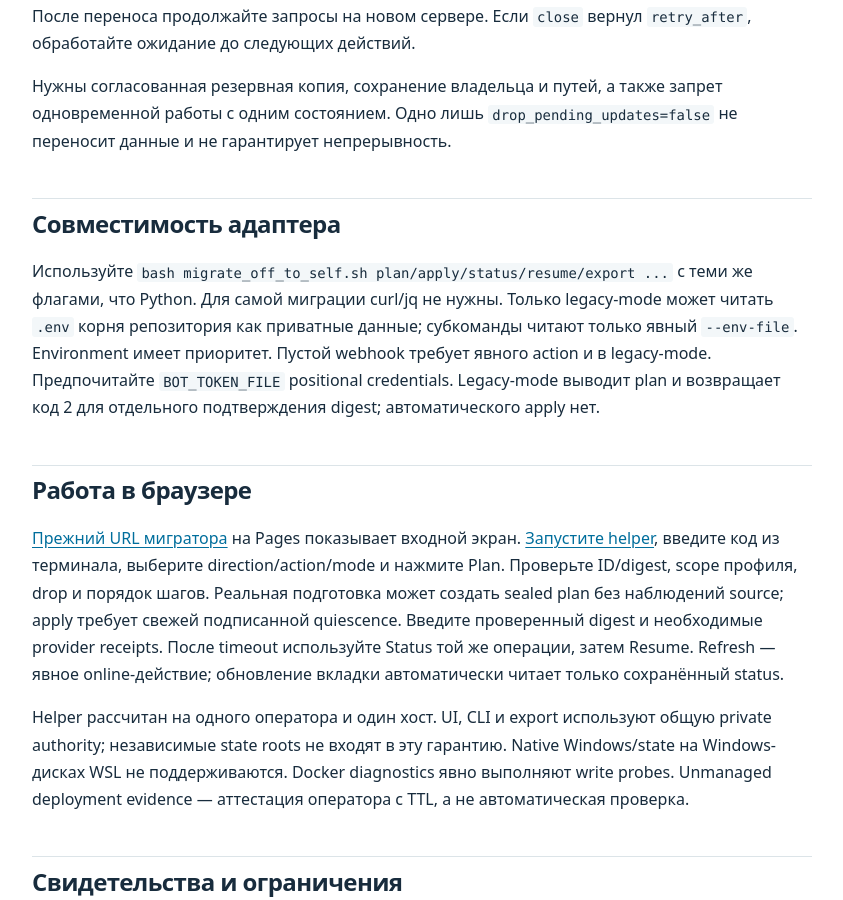
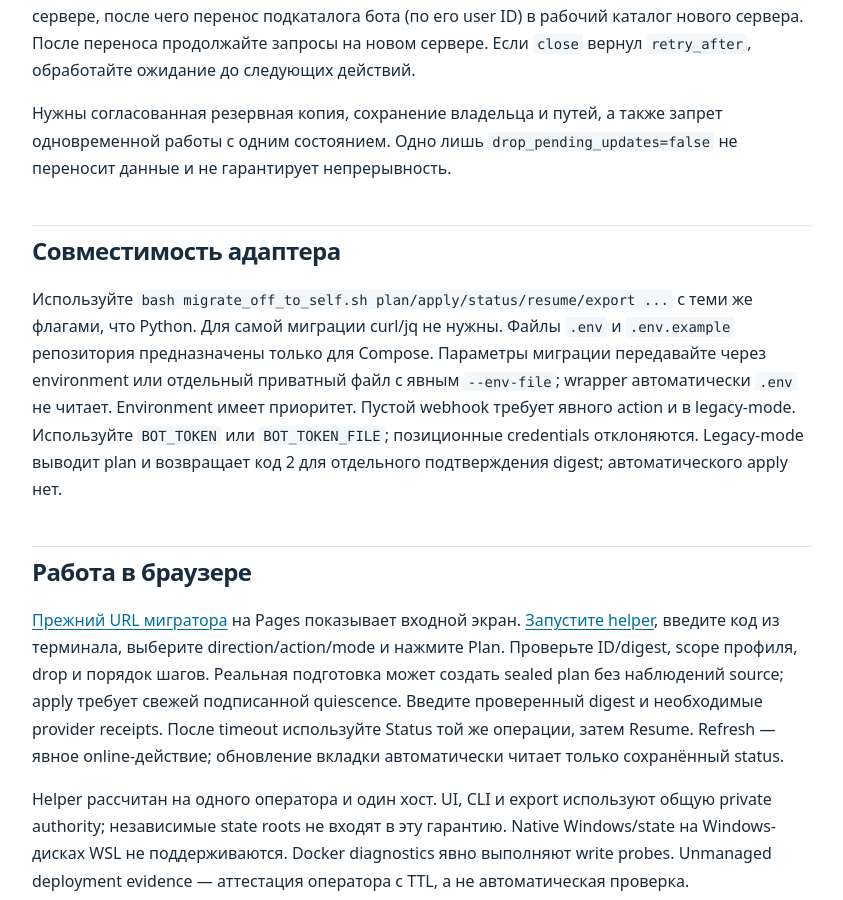
Before and after one commit to ichinya/tg-selfhost-botapi, a Jekyll site: the page built from docs/ru/migration.md, in a window 1280 px wide and 900 px high, scrolled down 2979 px. Shown: the whole window, without its empty margins (326-1169 px from the left). Built offline with Jekyll 4.4.1, drawn with Linux system fonts in a browser that asks for light colours; some of the changed text lies outside the part shown.

Commit message:
fix(cli): исключить позиционные секреты и неявное чтение dotenv; Refs #14

````diff
--- a/docs/ru/migration.md
+++ b/docs/ru/migration.md
@@ -53,9 +53,9 @@ PARTIAL. Readiness, миграция, webhook и доставка имеют о
 явные `OLD_BOT_URL`, `SELF_BOT_URL`, `MIGRATION_ACTION` и private deployment evidence.
 Пустой webhook не выбирает polling/preserve. Приоритет: CLI, process environment,
 явный `--env-file`. Env читается как данные с allowlist, shell expansion запрещён.
-Старое имя Bash сохраняется и передаёт субкоманды общему CLI. Positional
-token/target/webhook переводятся в environment; исходный token argv остаётся
-видимым вызывающему процессу и устарел. Legacy-вызов выводит sealed plan;
+Старое имя Bash сохраняется и передаёт субкоманды общему CLI. Позиционные
+token/target/webhook отклоняются без вывода значений; используйте environment
+или явно выбранный приватный файл ввода. Legacy-вызов выводит sealed plan;
 для выполнения нужен отдельный apply с его digest. Старой curl-последовательности нет.
 
 ```sh
@@ -118,10 +118,12 @@ webhook. `getWebhookInfo` не возвращает прежний `secret_token
 
 Используйте `bash migrate_off_to_self.sh plan/apply/status/resume/export ...`
 с теми же флагами, что Python. Для самой миграции curl/jq не нужны.
-Только legacy-mode может читать `.env` корня репозитория как приватные данные;
-субкоманды читают только явный `--env-file`. Environment имеет приоритет.
-Пустой webhook требует явного action и в legacy-mode. Предпочитайте
-`BOT_TOKEN_FILE` positional credentials. Legacy-mode выводит plan и возвращает
+Файлы `.env` и `.env.example` репозитория предназначены только для Compose.
+Параметры миграции передавайте через environment или отдельный приватный файл
+с явным `--env-file`; wrapper автоматически `.env` не читает.
+Environment имеет приоритет. Пустой webhook требует явного action и в legacy-mode.
+Используйте `BOT_TOKEN` или `BOT_TOKEN_FILE`; позиционные credentials отклоняются.
+Legacy-mode выводит plan и возвращает
 код 2 для отдельного подтверждения digest; автоматического apply нет.
 
 ## Работа в браузере
````
Also changed, not shown: docs/en/migration.md (+8 -6 lines), tools/migration_cli.py (+0 -7 lines), tools/test_migration_cli.py (+7 -1 lines), tools/test_migrator_requests.py (+8 -2 lines), 2 other files.
